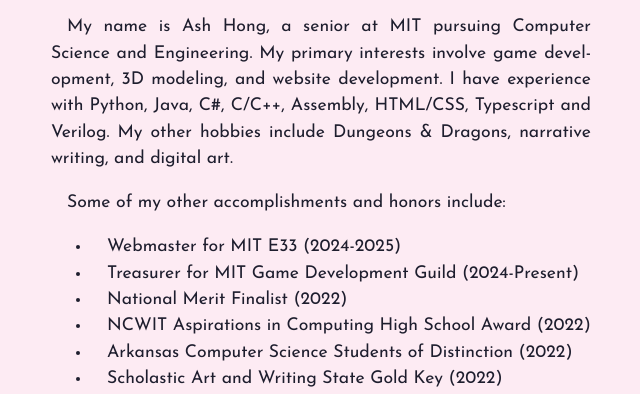
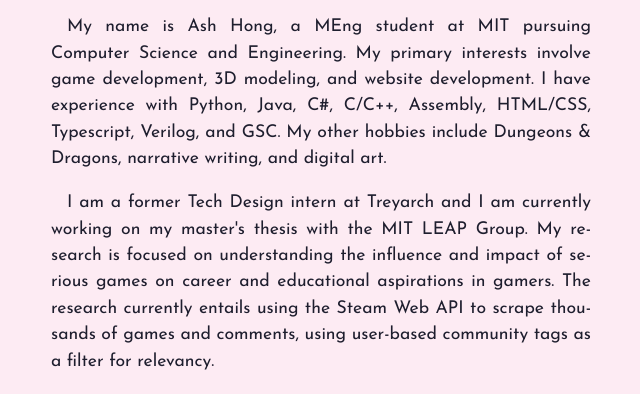
Before and after one commit to ashketchmmm/ashketchmmm.github.io, an Astro site: page /about in a window 1280 px wide. Shown: the part 400-794 px from the top of the page, without its empty margins (319-959 px from the left). Built offline with nearby package versions, Linux system fonts and the light colour scheme; Astro itself is replaced by a stand-in of ours.

Commit message:
Update about.astro
Updated to include internship + MEng thesis

```diff
--- a/src/pages/about.astro
+++ b/src/pages/about.astro
@@ -9,23 +9,21 @@
     </div>
     <h2>About Me</h2>
     <p>
-        My name is Ash Hong, a senior at MIT pursuing Computer Science and Engineering.
+        My name is Ash Hong, a MEng student at MIT pursuing Computer Science and Engineering.
         My primary interests involve game development, 3D modeling, and website development.
-        I have experience with Python, Java, C#, C/C++, Assembly, HTML/CSS, Typescript and Verilog.
+        I have experience with Python, Java, C#, C/C++, Assembly, HTML/CSS, Typescript, Verilog, and GSC.
         My other hobbies include Dungeons & Dragons, narrative writing, and digital art.
     </p>
+
     <p>
-        Some of my other accomplishments and honors include:
+        I am a former Tech Design intern at Treyarch and I am currently working on my master's thesis
+        with the MIT LEAP Group. My research is focused on understanding the influence and impact of
+        serious games on career and educational aspirations in gamers. The research currently entails using
+        the Steam Web API to scrape thousands of games and comments, using user-based community tags
+        as a filter for relevancy.
     </p>
-    <ul>
-        <li class="aboutli">Webmaster for MIT E33 (2024-2025) </li>
-        <li class="aboutli">Treasurer for MIT Game Development Guild (2024-Present) </li>
-        <li class="aboutli">National Merit Finalist (2022) </li>
-        <li class="aboutli">NCWIT Aspirations in Computing High School Award (2022)</li>
-        <li class="aboutli">Arkansas Computer Science Students of Distinction (2022)</li>
-        <li class="aboutli">Scholastic Art and Writing State Gold Key (2022)</li>
-    </ul>
 
-
-
+    <p>
+        Feel free to reach out to me using my socials below!
+    </p>
 </Layout>
```
